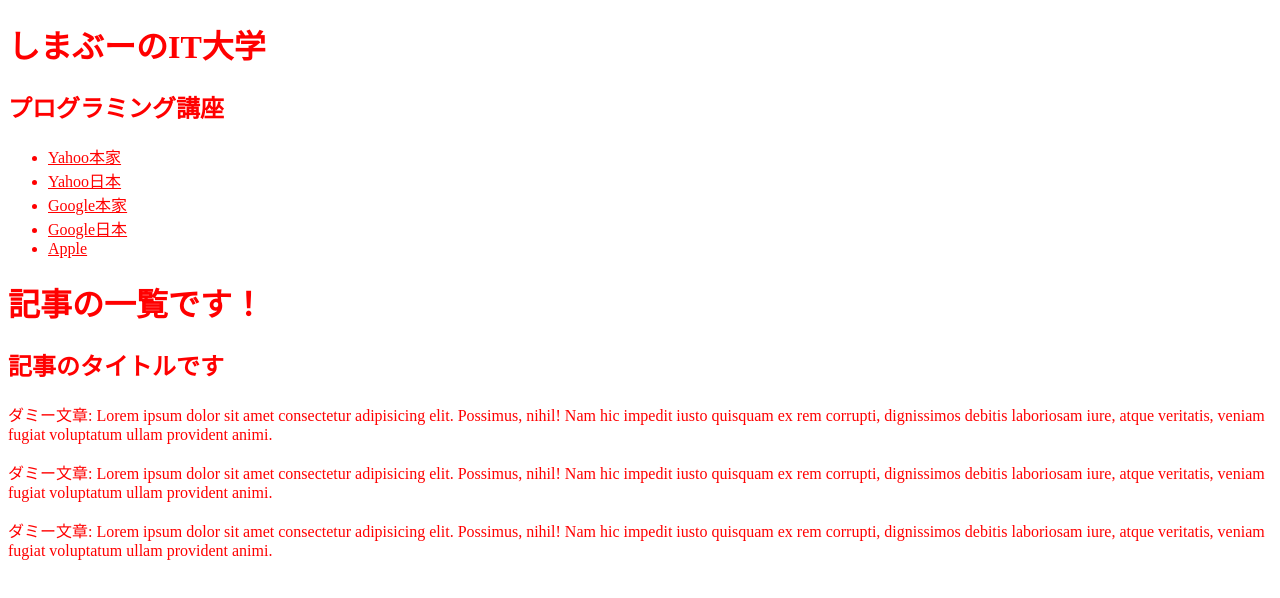
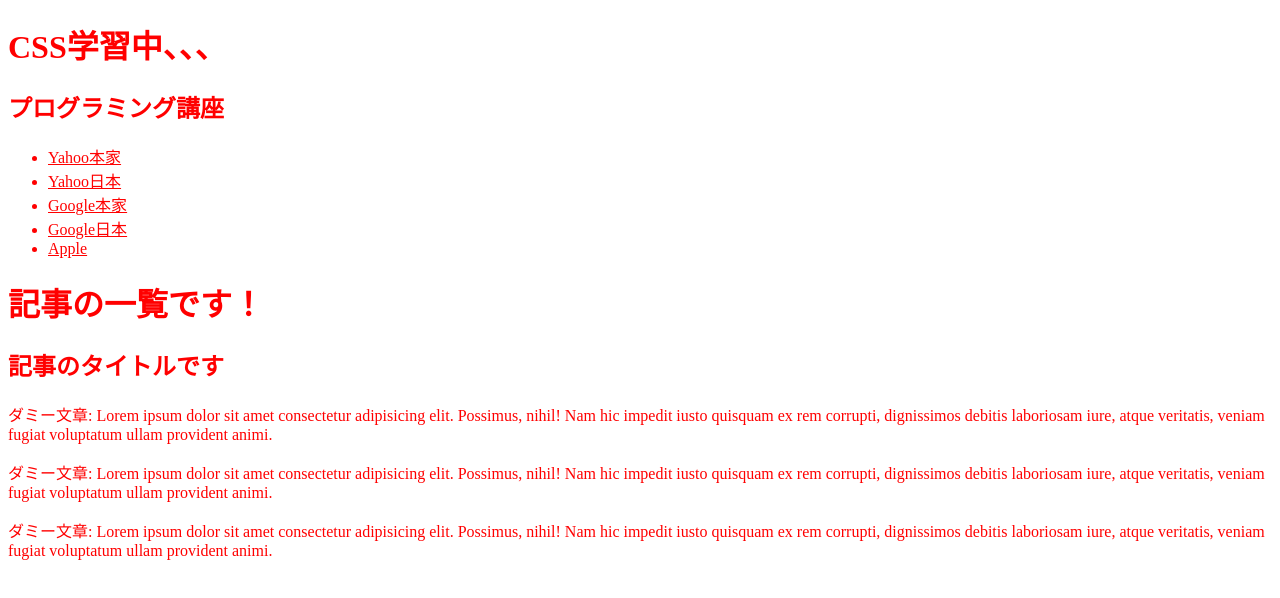
Before and after one commit to rumor-y/CSS_practice_juststarted, a plain HTML site: page index.html in a window 1280 px wide. Drawn offline with Linux system fonts and the light colour scheme.

Commit message:
Update index.html

```diff
--- a/index.html
+++ b/index.html
@@ -9,7 +9,7 @@
 </head>
 <body>
   <header>
-    <h1>しまぶーのIT大学</h1>
+    <h1>CSS学習中、、、</h1>
     <h2>プログラミング講座</h2>
     <nav>
       <ul>
```
